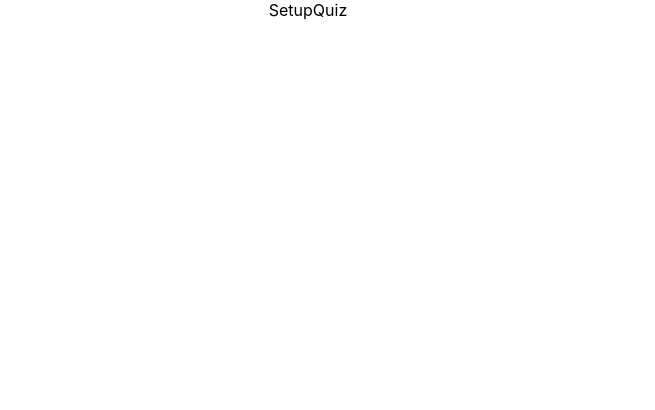
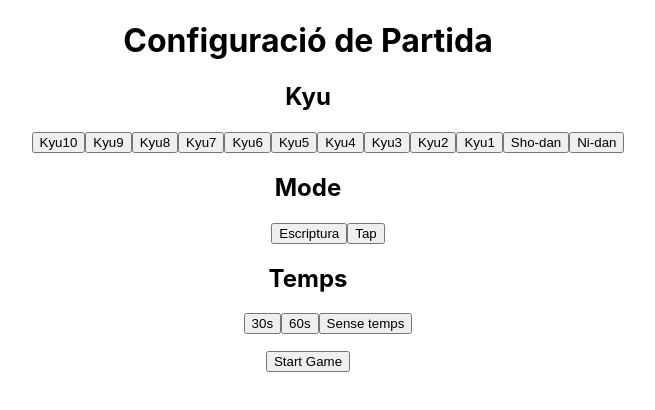
Before and after one commit to kihoot261/kihoot_frontend, a React (Create React App) app: page /setupquiz in a window 1280 px wide. Shown: the top 410 px of the page, without its empty margins (332-987 px from the left). Built offline with nearby package versions, Linux system fonts and the light colour scheme.

Commit message:
added game setup

```diff
--- a/src/App.css
+++ b/src/App.css
@@ -13,3 +13,8 @@
 .incorrect-answer {
   color: lightcoral;
 }
+
+.result-display {
+  color: darkcyan;
+  padding-top: 2em;
+}
--- a/src/api/quizData.js
+++ b/src/api/quizData.js
@@ -1,16 +1,17 @@
 // placeholder until backend solved
-
-const quizData = {
+export default function configureGame(kyu, time, mode) {
+    console.log(kyu, time, mode);
+    return {
         questions: [
             {
-            question: "what is this posture? (fudo-dachi)",
+                question: "what is this posture? (fudo dachi)", // esto sera la imagen en un futuro
                 answers: [
                     "fudo-dachi",
                     "seiza",
                     "seiken-jodan-uke",
                     "morote-tsuki-gedan",
                 ],
-            correctAnswerIndex: 0,
+                correctAnswer: "fudo-dachi",
             },
             {
                 question: "what is this posture? (seiza)",
@@ -20,29 +21,28 @@ const quizData = {
                     "seiza",
                     "seiken-oi-tsuki-jodan",
                 ],
-            correctAnswerIndex: 2,
+                correctAnswer: "seiza",
             },
             {
-            question: "what is this posture? (zenkutsu-dachi)",
+                question: "what is this posture? (zenkutsu dachi)",
                 answers: [
                     "kin-geri",
                     "zenkutsu-dachi",
                     "hiza-ganmen-geri",
                     "seiza",
                 ],
-            correctAnswerIndex: 1,
+                correctAnswer: "zenkutsu-dachi",
             },
             {
-            question: "what is this posture? (seiken-oi-tsuki-jodan)",
+                question: "what is this posture? (seiken oi tsuki jodan)",
                 answers: [
                     "seiken-oi-tsuki-gedan",
                     "seiken-oi-tsuki-chudan",
                     "seiken-oi-tsuki-jodan",
                     "seiken-mae-gedan-barai",
                 ],
-            correctAnswerIndex: 2,
+                correctAnswer: "seiken-oi-tsuki-jodan",
             },
         ]
     }
-
-export default quizData;
+}
--- a/src/components/Navbar.js
+++ b/src/components/Navbar.js
@@ -6,7 +6,7 @@ const Navbar = () => {
     <nav>
       <ul style={{ display: 'flex', listStyle: 'none', gap: '1rem' }}>
         <li><Link to="/">Home</Link></li>
-        <li><Link to="/quiz">Quiz</Link></li>
+        <li><Link to="/setupquiz">Quiz</Link></li>
         <li><Link to="/info">Info</Link></li>
         <li><Link to="/profile">Profile</Link></li>
       </ul>
--- /dev/null
+++ b/src/components/ReturnHome.js
@@ -0,0 +1,13 @@
+import React from 'react'
+import { useNavigate } from 'react-router-dom';
+
+function ReturnHome() {
+
+const navigate = useNavigate();
+
+  return (
+    <button onClick={() => navigate('/')}>Home</button>
+  )
+}
+
+export default ReturnHome
--- a/src/pages/Quiz.js
+++ b/src/pages/Quiz.js
@@ -1,6 +1,6 @@
 import React, { useState, useEffect, useRef } from 'react'
-import quizData from '../api/quizData';
-import { useNavigate } from 'react-router-dom';
+import configureGame from '../api/quizData';
+import { useNavigate, useLocation } from 'react-router-dom';
 
 function Quiz() {
 
@@ -11,15 +11,19 @@ function Quiz() {
   const [clickable, setClickable] = useState(true);
   const navigate = useNavigate();
   const amountCorrectRef = useRef(0);
+  const location = useLocation();
+  const { kyu, time, mode } = location.state;
 
   useEffect(() => {
     amountCorrectRef.current = amountCorrect;
   }, [amountCorrect]);
 
+  const quizData = configureGame(kyu, time, mode);
+
   const handleAnswer = (index) => {
     setDisplayAnswer(true);
     setClickable(false);
-    if (quizData.questions[displayQuestion].correctAnswerIndex === index) {
+    if (quizData.questions[displayQuestion].correctAnswer === index) {
       setAnswerCorrect(true);
       setAmountCorrect(prev => {
         const next = prev + 1;
@@ -36,10 +40,13 @@ function Quiz() {
         setDisplayQuestion(displayQuestion + 1);
       }
       else {
-        console.log(amountCorrectRef.current);
-        navigate('/results', { state: { corrects: amountCorrect, total: quizData.questions.length} });
+        navigate('/results', { state: { corrects: amountCorrectRef.current, total: quizData.questions.length } });
       }
     }, 3000)
+  }
+
+  const fixAnswer = (answer) => {
+    return answer.replaceAll('-', ' ');
   }
 
   return (
@@ -60,11 +67,10 @@ function Quiz() {
           {
             quizData.questions[displayQuestion].answers.map((answer, index) => {
               return (
-                <button key={index} disabled={!clickable} onClick={() => handleAnswer(index)}>
+                <button key={index} disabled={!clickable} onClick={() => handleAnswer(answer)}>
                   <h3>
-                    {answer}
+                    {fixAnswer(answer)}
                   </h3>
-
                 </button>
               )
             })
--- a/src/pages/Results.js
+++ b/src/pages/Results.js
@@ -1,5 +1,6 @@
 import React from 'react'
 import { useLocation } from 'react-router-dom';
+import ReturnHome from '../components/ReturnHome';
 
 function Results() {
 
@@ -8,14 +9,10 @@ function Results() {
 
     return (
         <>
-        <div>
-            Results
-        </div>
-        <div>
-            {
-                corrects/total*100
-            }
-        </div>
+            <h1 className='result-display'>
+                Percentatge d'encerts: {corrects / total * 100}%
+            </h1>
+            <ReturnHome></ReturnHome>
         </>
     )
 }
--- a/src/pages/SetupQuiz.js
+++ b/src/pages/SetupQuiz.js
@@ -1,9 +1,84 @@
 // esta página configurará el quiz, pero se hará en un futuro
-import React from 'react'
+import React, { useState } from 'react'
+import { useNavigate } from 'react-router-dom';
 
 function SetupQuiz() {
+  const [kyu, setKyu] = useState('');
+  const [time, setTime] = useState(0);
+  const [mode, setMode] = useState(false);
+  const navigate = useNavigate();
+
+  const handleKyu = (kyuParam) => {
+    setKyu(kyuParam)
+  }
+
+  const handleMode = (modeParam) => {
+    setMode(modeParam);
+  }
+
+  const handleTime = (timeParam) => {
+    setTime(timeParam);
+  }
+
+  const insertText = (index) => {
+    return 'kyu' + index.toString();
+  }
+
+  const goToConfigureGame = () => {
+    navigate('/quiz', { state: { kyu: kyu, time: time, mode: mode } });
+  }
+
+  function capitalizeFirstLetter(val) {
+    return String(val).charAt(0).toUpperCase() + String(val).slice(1);
+  }
+
+  const buttons = [];
+  for (let i = 10; i >= 1; i--) {
+    buttons.push(
+      <button key={i} onClick={() => handleKyu(insertText(i))}>
+        {capitalizeFirstLetter(insertText(i))}
+      </button>
+    );
+  }
+  buttons.push(<button key={11} onClick={() => handleKyu('sho-dan')}>Sho-dan</button>)
+  buttons.push(<button key={12} onClick={() => handleKyu('ni-dan')}>Ni-dan</button>)
+
   return (
-    <div>SetupQuiz</div>
+    <>
+      <h1>
+        Configuració de Partida
+      </h1>
+      <div>
+        <h2>
+          Kyu
+        </h2>
+        <ul>
+          {buttons}
+        </ul>
+      </div>
+      <div>
+        <h2>
+          Mode
+        </h2>
+        <ul>
+          <button onClick={() => handleMode(true)}>Escriptura</button>
+          <button onClick={() => handleMode(false)}>Tap</button>
+        </ul>
+      </div>
+      <div>
+        <h2>
+          Temps
+        </h2>
+        <ul>
+          <button onClick={() => handleTime(30)}>30s</button>
+          <button onClick={() => handleTime(60)}>60s</button>
+          <button onClick={() => handleTime(null)}>Sense temps</button>
+        </ul>
+      </div>
+      <button onClick={() => goToConfigureGame()}>
+        Start Game
+      </button>
+    </>
   )
 }
 
```
Lines whose indentation alone changed are shown as unchanged.
